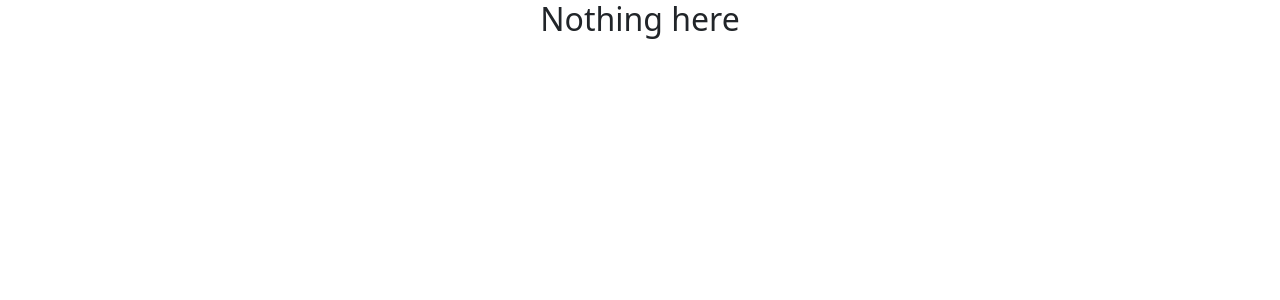
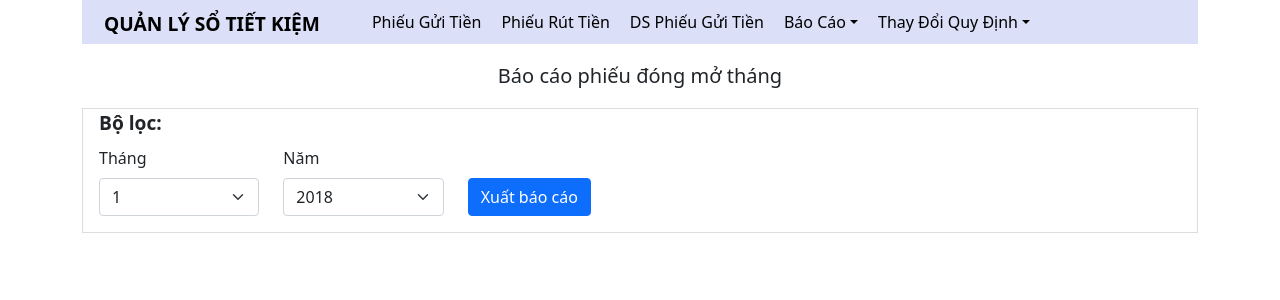
Before and after one commit to Chienpv00/Web-Quan-Ly-So-Tiet-Kiem-Client, a React (Create React App) app: page /home/bao-cao-phieu-dong-mo-thang in a window 1280 px wide. Shown: the top 300 px of the page. Built offline with nearby package versions, Linux system fonts and the light colour scheme.

Commit message:
page Report open-close ticket per month

```diff
--- a/src/component/Header.jsx
+++ b/src/component/Header.jsx
@@ -1,18 +1,18 @@
 import React from 'react';
 import { NavLink, useNavigate } from 'react-router-dom';
 import './styleHeader.scss';
+import { Navbar, Container, Nav, NavDropdown } from 'react-bootstrap';
 
-import { Button } from 'react-bootstrap';
-import { Navbar, Container, Nav, NavDropdown } from 'react-bootstrap';
 const Header = ({ adminMode, userMode, managementMode }) => {
-    const navigate = useNavigate()
+    const navigate = useNavigate();
 
     const handleBaoCao = (eventKey) => {
-        eventKey === 1 ? navigate('bao-cao-doanh-so-hoat-dong-ngay') : navigate('bao-cao-doanh-so-hoat-dong-ngay')
-     }
+        if (eventKey === '1') navigate('bao-cao-doanh-so-hoat-dong-ngay');
+        if (eventKey === '2') navigate('bao-cao-phieu-dong-mo-thang');
+    };
     return (
         <header className="headerCpn">
-            <Container className='flex align-items-center'>
+            <Container className="flex align-items-center">
                 <div className="logo">
                     <NavLink className={'textLink'} to="/home">
                         QUẢN LÝ SỔ TIẾT KIỆM
@@ -36,20 +36,19 @@ const Header = ({ adminMode, userMode, managementMode }) => {
                             </NavLink>
                         </li>
                         <li className="textLink">
-                            <NavDropdown title="Báo Cáo" bsPrefix='navDrop' onSelect={handleBaoCao}>
-                                <NavDropdown.Item eventKey={1} >Báo cáo doanh số hoạt động ngày</NavDropdown.Item>
-                                <NavDropdown.Item eventKey={2}>Báo cáo phiếu đóng mở tháng</NavDropdown.Item>
+                            <NavDropdown title="Báo Cáo" bsPrefix="navDrop" onSelect={handleBaoCao}>
+                                <NavDropdown.Item eventKey="1">Báo cáo doanh số hoạt động ngày</NavDropdown.Item>
+                                <NavDropdown.Item eventKey="2">Báo cáo phiếu đóng mở tháng</NavDropdown.Item>
                             </NavDropdown>
                         </li>
                         <li className="textLink">
-                            <NavDropdown title="Thay Đổi Quy Định" bsPrefix='navDrop'>
+                            <NavDropdown title="Thay Đổi Quy Định" bsPrefix="navDrop">
                                 <NavDropdown.Item>Báo cáo phiếu đóng mở tháng</NavDropdown.Item>
                             </NavDropdown>
                         </li>
                     </ul>
                 </nav>
-                <div className="account textLink">
-                </div>
+                <div className="account textLink"></div>
             </Container>
         </header>
     );
--- a/src/graphql/queries.js
+++ b/src/graphql/queries.js
@@ -9,3 +9,13 @@ export const GET_REPORT_DAY = gql`
         }
     }
 `;
+
+export const GET_REPORT_OC_MONTH = gql`
+    query GetReportDay($month: String!, $year: String!) {
+        getReportOCMonth(month: $month, year: $year) {
+            day
+            open
+            close
+        }
+    }
+`;
--- a/src/index.js
+++ b/src/index.js
@@ -17,6 +17,7 @@ import PhieuRutTien from './component/PhieuRutTien';
 import PhieuGuiTien from './page/phieuGuiTien/PhieuGuiTien';
 import ListPgt from './page/ListPgt/ListPgt';
 import ReportDay from './page/ReportDay/ReportDay';
+import ReportOCMonth from './page/ReportOpenCloseMonth/ReportOCMonth';
 
 const client = new ApolloClient({
     uri: 'http://localhost:4000/graphql',
@@ -39,6 +40,8 @@ ReactDOM.render(
                                 <Route path='phieu-gui-tien' element={<PhieuGuiTien/>} />
                                 <Route path='danh-sach-phieu-gui-tien' element={<ListPgt/>}/>
                                 <Route path='bao-cao-doanh-so-hoat-dong-ngay' element={<ReportDay/>}/>
+                                <Route path='bao-cao-phieu-dong-mo-thang' element={<ReportOCMonth/>}/>
+
                             </Route>
                         </Route>
                         <Route path="*" element={<h2>Nothing here</h2>} />
--- a/src/page/ReportDay/TableCpnForReportDay.jsx
+++ b/src/page/ReportDay/TableCpnForReportDay.jsx
@@ -26,6 +26,7 @@ function TableCpnForReportDay({ day, month, year }) {
         <Table striped bordered>
             <thead>
                 <tr>
+                    <th>Số thứ tự</th>
                     <th>Loại tiết kiệm</th>
                     <th>Tổng thu</th>
                     <th>Tổng chi</th>
@@ -33,11 +34,12 @@ function TableCpnForReportDay({ day, month, year }) {
                 </tr>
             </thead>
             <tbody>
-                {data.getReportDay.map((value) => {
+                {data.getReportDay.map((value, index) => {
                         tempTc = value.TongChi + tempTc
                         tempTt =  value.TongThu + tempTt
                     return (
                         <tr key={value.LoaiTietKiem}>
+                            <td>{index+1}</td>
                             <td>{value.LoaiTietKiem}</td>
                             <td>{value.TongThu}</td>
                             <td>{value.TongChi}</td>
--- /dev/null
+++ b/src/page/ReportOpenCloseMonth/ReportOCMonth.jsx
@@ -0,0 +1,67 @@
+import { useState } from 'react';
+import { Form } from 'react-bootstrap';
+import { Row, Col, Button } from 'react-bootstrap';
+import FormField from '../../component/FormField';
+import { useForm } from 'react-hook-form';
+import TableRPOC from './TableRPOC';
+import './styles.scss'
+
+function ReportOCMonth() {
+    const {
+        register,
+        handleSubmit,
+        getValues
+    } = useForm();
+
+    const [state, setstate] = useState(false);
+
+    const onSubmit = handleSubmit((value) => {
+        // console.log(value);
+        setstate(true)
+    });
+
+    const handleChange = () => {
+        setstate(false)
+     }
+    return (
+        <div>
+            <h5>Báo cáo phiếu đóng mở tháng</h5>
+            <FormField legend={'Bộ lọc: '} onSubmit={onSubmit}>
+                <Form.Group as={Row} className="mb-3">
+                    <Col sm="2">
+                        <Form.Label>Tháng</Form.Label>
+                        <Form.Select {...register('month')} onChange={handleChange}>
+                            {new Array(12).fill({}).map((value, index) => {
+                                return (
+                                    <option key={index} value={index + 1}>
+                                        {index + 1}
+                                    </option>
+                                );
+                            })}
+                        </Form.Select>
+                    </Col>
+                    <Col sm="2">
+                        <Form.Label>Năm</Form.Label>
+                        <Form.Select {...register('year')} onChange={handleChange}>
+                            {new Array(10).fill({ y: 2018 }).map((value, index) => {
+                                return (
+                                    <option key={index} value={value.y + index}>
+                                        {value.y + index}
+                                    </option>
+                                );
+                            })}
+                        </Form.Select>
+                    </Col>
+                    <Col sm="2">
+                        <Button style={{ marginTop: '32px' }} className="btnSubmit" type="submit">
+                            Xuất báo cáo
+                        </Button>
+                    </Col>
+                </Form.Group>
+                {state && <TableRPOC  input={getValues()}/>}
+            </FormField>
+        </div>
+    );
+}
+
+export default ReportOCMonth;
--- /dev/null
+++ b/src/page/ReportOpenCloseMonth/TableRPOC.jsx
@@ -0,0 +1,73 @@
+import { useQuery } from '@apollo/client';
+import { useState, useEffect } from 'react';
+import { Spinner } from 'react-bootstrap';
+import { Table, Row, Col } from 'react-bootstrap';
+import { GET_REPORT_OC_MONTH } from '../../graphql/queries';
+
+function TableRPOC({ input }) {
+    console.log('🚀 ~ file: TableRPOC.jsx ~ line 5 ~ TableRPOC ~ input', input);
+    const { data, loading, error } = useQuery(GET_REPORT_OC_MONTH, { variables: input });
+
+    const [tc, setTc] = useState(0);
+    const [tt, setTt] = useState(0);
+    let tempTc = 0;
+    let tempTt = 0;
+    useEffect(() => {
+        setTc(tempTc);
+        setTt(tempTt);
+    }, [tempTc, tempTt]);
+
+    if (loading) return <Spinner />;
+    return (
+        <>
+            <div className="rpOC">
+                <Table striped bordered hover>
+                    <thead>
+                        <tr>
+                            <th>STT</th>
+                            <th>Ngày</th>
+                            <th>Số phiếu mở</th>
+                            <th>Số phiếu đóng</th>
+                            <th>Chênh lệch</th>
+                        </tr>
+                    </thead>
+                    <tbody>
+                        {data.getReportOCMonth.map((value, index) => {
+                            tempTc += value.open;
+                            tempTt += value.close
+                            return (
+                                <tr key={index}>
+                                    <td>{index + 1}</td>
+                                    <td>{value.day}</td>
+                                    <td>{value.open}</td>
+                                    <td>{value.close}</td>
+                                    <td>{Math.abs(value.open - value.close)}</td>
+                                </tr>
+                            );
+                        })}
+                    </tbody>
+                </Table>
+            </div>
+            <hr />
+            <Row>
+                <Col sm="8"></Col>
+
+                <Col className="fw-bold" style={{ paddingRight: '0' }}>
+                    <p>Tổng phiếu mở:</p>
+                    <p>Tổng phiếu đóng:</p>
+                    <hr />
+
+                    <p>Tổng chênh lệch:</p>
+                </Col>
+                <Col className="text-end" style={{ paddingLeft: '0' }}>
+                    <p>{tc}</p>
+                    <p>{tt}</p>
+                    <hr />
+                    <p>{Math.abs(tt - tc)}</p>
+                </Col>
+            </Row>
+        </>
+    );
+}
+
+export default TableRPOC;
--- /dev/null
+++ b/src/page/ReportOpenCloseMonth/styles.scss
@@ -0,0 +1,5 @@
+.rpOC{
+    height: 300px !important;
+    overflow: auto !important;
+
+}
```
